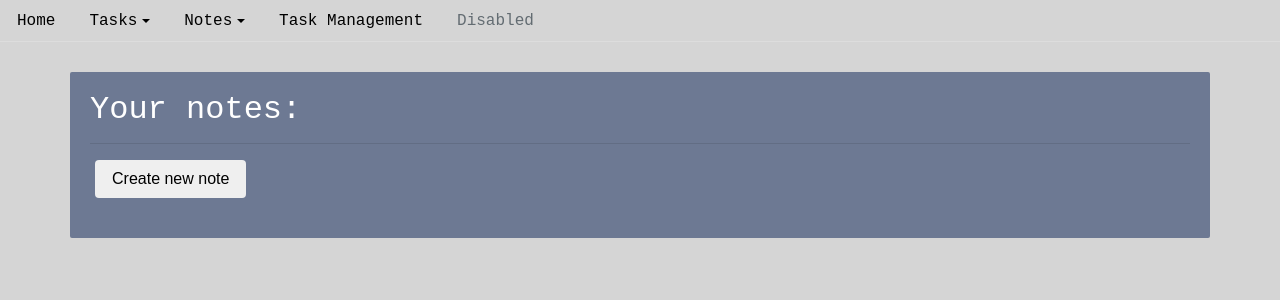
After one commit to jkbm/JKBMtasks, a Django app: page /notes/ in a window 1280 px wide. The commit adds this page. Shown: the top 300 px of the page. Run offline with Django 3.2, Linux system fonts and the light colour scheme; the visitor is signed in with stand-in values (Sample User, id 1); data that the repository does not hold is empty; some libraries are stand-ins or nearby versions.

Commit message:
Notes added

```diff
--- /dev/null
+++ b/Tasks/templates/Notes/notes.html
@@ -0,0 +1,13 @@
+{% extends 'Tasks/base.html' %}
+
+{% block content %}
+    <div>
+        <h2>Your notes:</h2>
+        {% for note in notes %}
+            <p><a href="{% url 'Tasks:note' note_id=note.note_id %}">{{ note }}</a></p>
+        {% endfor %}
+        <hr>
+        <a href='{% url "Tasks:new_note" %}'><button type="button" class="btn btn-light">Create new note</button></a>
+    </div>
+
+{% endblock %}
--- a/Tasks/templates/Tasks/base.html
+++ b/Tasks/templates/Tasks/base.html
@@ -28,14 +28,19 @@
                 <li class="nav-item dropdown">
                     <a class="nav-link dropdown-toggle" data-toggle="dropdown" href="{% url 'Tasks:tasks' %}">Tasks</a>
                     <div class="dropdown-menu">
+                    <a class="dropdown-item" href="{% url 'Tasks:new_task' %}">New Task</a>
                     <a class="dropdown-item" href="{% url 'Tasks:tasks' task_type='active' %}">Active</a>
                     <a class="dropdown-item" href="{% url 'Tasks:tasks' task_type='past' %}">Past</a>
                     <a class="dropdown-item" href="{% url 'Tasks:tasks' task_type='missed' %}">Missed</a>
                     </div>
                 </li>
-                <li class="nav-item">
-                    <a class="nav-link" href="{% url 'Tasks:new_task' %}">New Task</a>
-                </li>
+                <li class="nav-item dropdown">
+                        <a class="nav-link dropdown-toggle" data-toggle="dropdown" href="{% url 'Tasks:notes' %}">Notes</a>
+                        <div class="dropdown-menu">
+                        <a class="dropdown-item" href="{% url 'Tasks:new_note' %}">New Note</a>
+                        <a class="dropdown-item" href="{% url 'Tasks:notes' %}">List all notes</a>
+                        </div>
+                    </li>
                 <li class="nav-item">
                         <a class="nav-link" href="{% url 'Tasks:task_management' %}">Task Management</a>
                     </li>
--- a/Tasks/urls.py
+++ b/Tasks/urls.py
@@ -13,6 +13,7 @@ urlpatterns = [
     path('tasks/<task_type>/', views.tasks, name='tasks'),
     path('task/<task_id>', views.task, name='task'),
     path('notes/', views.notes, name='notes'),
+    path('notes/<note_id>', views.note, name='note'),
     path('notes/new', views.new_note, name='new_note'),
     path('manage', views.task_management, name='task_management'),
     path('temp/', views.temp, name='temp'),
--- a/Tasks/views.py
+++ b/Tasks/views.py
@@ -55,6 +55,7 @@ def new_task(request):
             'formset': formset,
             'heading': heading_message,
         })
+
 @login_required
 def notes(request):
     """
@@ -65,6 +66,15 @@ def notes(request):
 
     return render(request, 'Notes/notes.html', {'notes': notes})
 
+@login_required
+def note(reqest, note_id):
+    """
+    Note detail view
+    """
+
+    note = Note.objects.get(note_id=note_id)
+
+    return render(reqest, 'Notes/note-detail.html', {'note': note})
 @login_required
 def new_note(request):
     """
```
Also changed, not shown: Tasks/templates/Notes/note-detail.html (added, +9 -0 lines).
